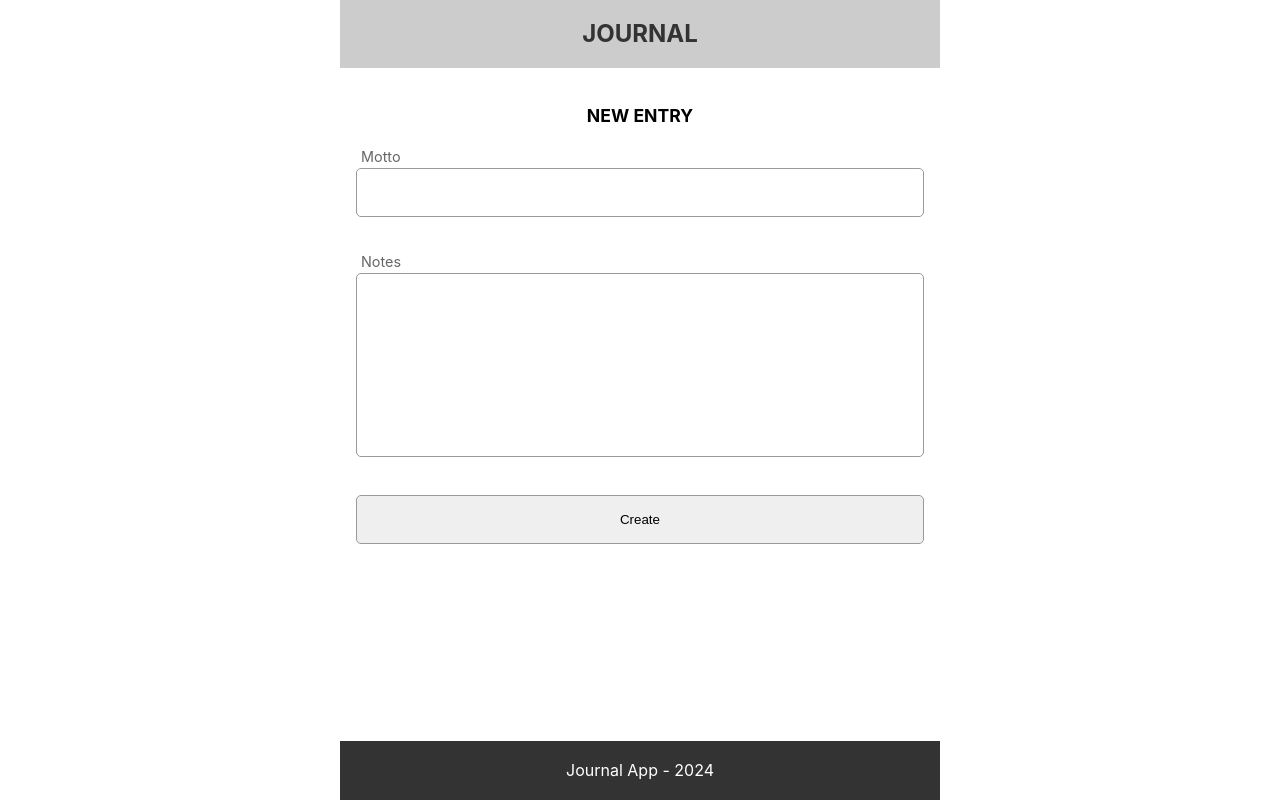
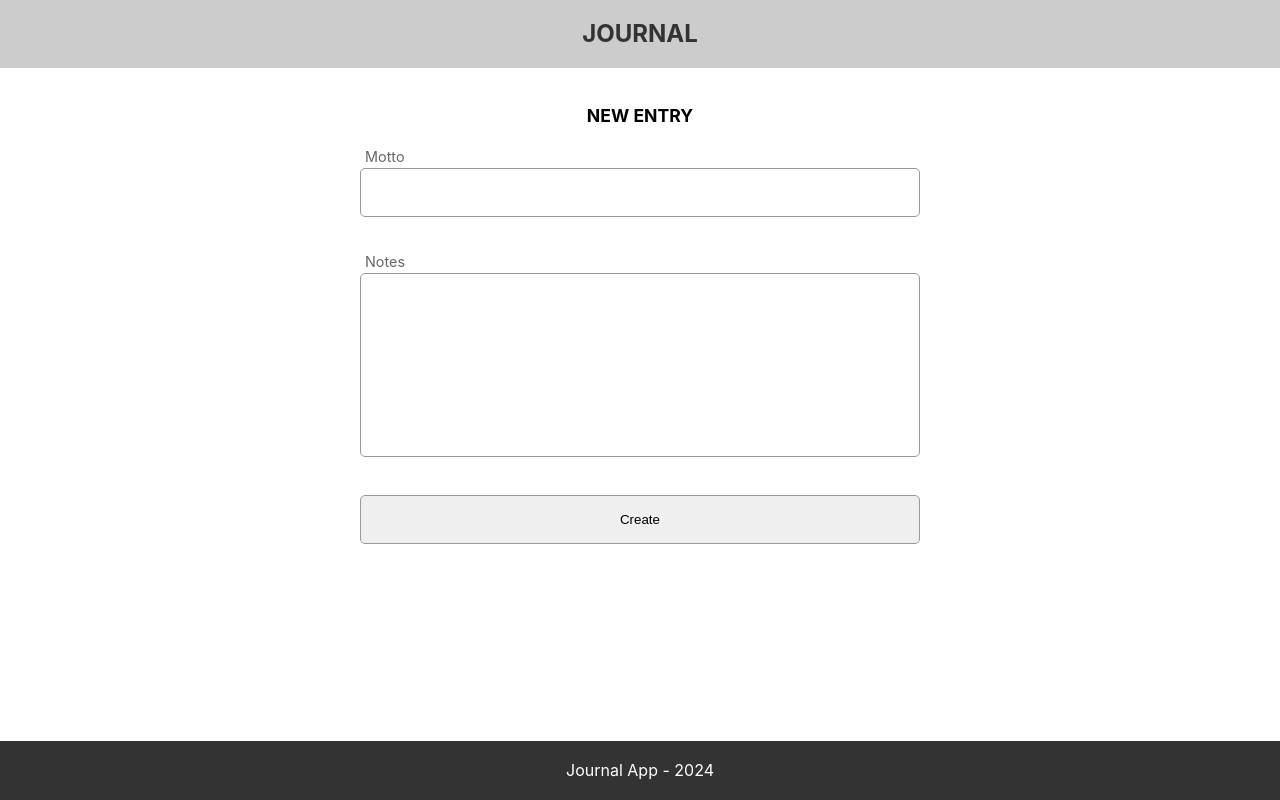
Before and after one commit to henriquepalazzo/journal-app-js, a React (Vite) app: page / in a window 1280 px wide. Built offline with nearby package versions, Linux system fonts and the light colour scheme.

Commit message:
Add CSS adjustments to the structure.

```diff
--- a/src/App.css
+++ b/src/App.css
@@ -1,5 +1,5 @@
 #root {
-  max-width: 600px;
+  width: 100%;
   margin: 0 auto;
   display: grid;
   grid-template-rows: auto 1fr auto;
--- a/src/index.css
+++ b/src/index.css
@@ -6,6 +6,18 @@
   text-rendering: optimizeLegibility;
   -webkit-font-smoothing: antialiased;
   -moz-osx-font-smoothing: grayscale;
+  /* Used for texts (+ footer background) */
+  --color-granite: #252629;
+  /* Used for backgrounds (+ footer text color) */
+  --color-foam: #ffffff;
+  /* Used for buttons, icons, etc. */
+  --color-nemo: #ff4a11;
+  /* active color for buttons, icons, etc. */
+  --color-nemo-mid: #ff5c29;
+  /* hover color for buttons, icons, etc. */
+  --color-nemo-dark: #e5430f;
+  /* Used for borders and some backgrounds */
+  --color-water-10: #e4e8f0;
 }
 * {
   box-sizing: border-box;
@@ -27,5 +39,8 @@ body {
 }
 
 main {
-  margin: 20px 1rem 0;
+  margin: 0 auto;
+  padding: 20px;
+  width: 100%;
+  max-width: 600px;
 }
```
